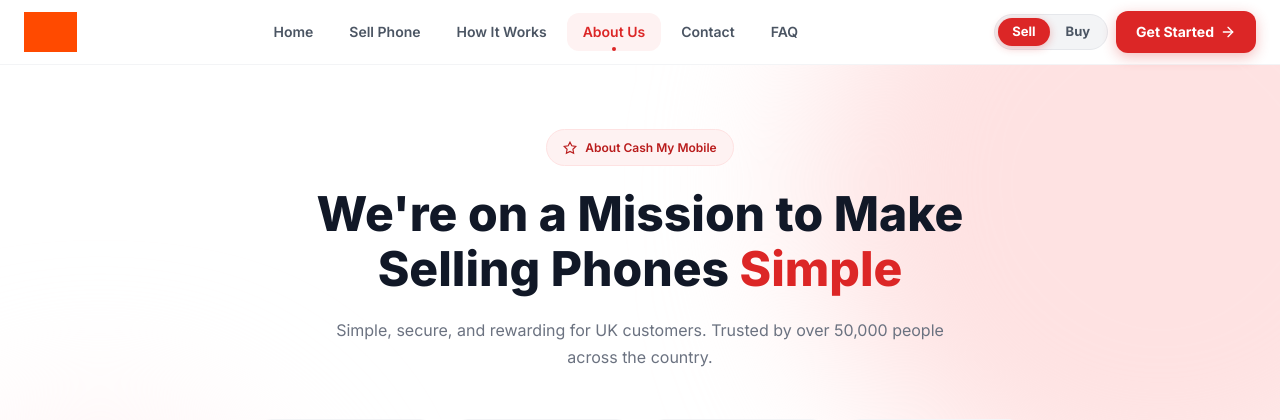
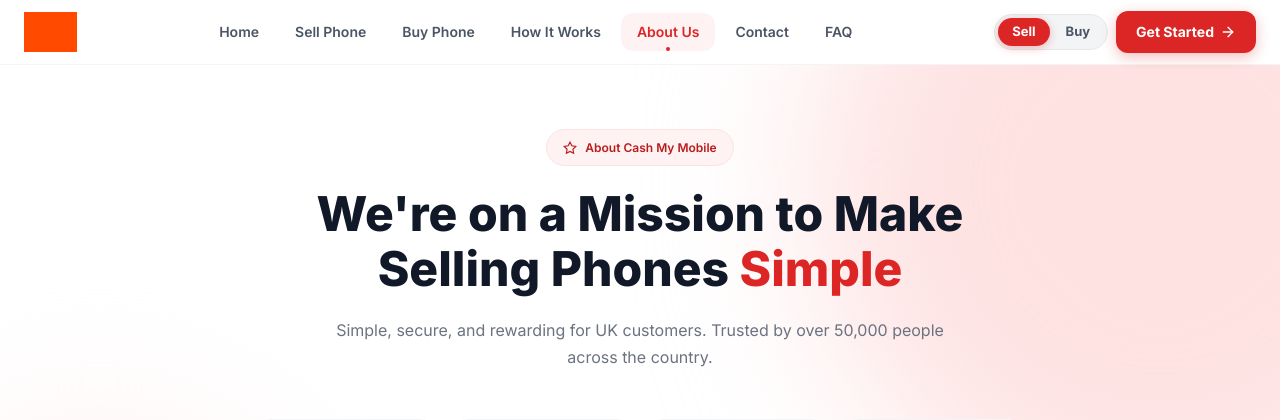
Before and after one commit to recyclemydeviceuk/python-backend-frontend, a FastAPI app: page /about in a window 1280 px wide. Shown: the top 420 px of the page. Run offline with FastAPI, Linux system fonts and the light colour scheme; parts of the project's set-up code (start-up, migrations or seed data) failed here and were passed over; grey boxes are pictures that could not be loaded.

Commit message:
Add Buy Phone to the header menu
Co-Authored-By: Claude Opus 5.5 <noreply@anthropic.com>

```diff
--- a/corefrontend/templates/partials/_header.html
+++ b/corefrontend/templates/partials/_header.html
@@ -6,6 +6,7 @@
     <nav class="nav-links">
       <a href="/" class="nav-link{% if active_page == 'home' %} active{% endif %}" data-page="home">Home</a>
       <a href="/sell" class="nav-link{% if active_page == 'sell' %} active{% endif %}" data-page="sell">Sell Phone</a>
+      <a href="https://buy.cashmymobile.co.uk/" class="nav-link">Buy Phone</a>
       <a href="/how-it-works" class="nav-link{% if active_page == 'how' %} active{% endif %}" data-page="how">How It Works</a>
       <a href="/about" class="nav-link{% if active_page == 'about' %} active{% endif %}" data-page="about">About Us</a>
       <a href="/contact" class="nav-link{% if active_page == 'contact' %} active{% endif %}" data-page="contact">Contact</a>
@@ -40,6 +41,7 @@
   <nav class="mobile-nav">
     <a href="/" class="mobile-nav-link{% if active_page == 'home' %} active{% endif %}" data-page="home"><span class="dot"></span>Home</a>
     <a href="/sell" class="mobile-nav-link{% if active_page == 'sell' %} active{% endif %}" data-page="sell"><span class="dot"></span>Sell Phone</a>
+    <a href="https://buy.cashmymobile.co.uk/" class="mobile-nav-link"><span class="dot"></span>Buy Phone</a>
     <a href="/how-it-works" class="mobile-nav-link{% if active_page == 'how' %} active{% endif %}" data-page="how"><span class="dot"></span>How It Works</a>
     <a href="/about" class="mobile-nav-link{% if active_page == 'about' %} active{% endif %}" data-page="about"><span class="dot"></span>About Us</a>
     <a href="/contact" class="mobile-nav-link{% if active_page == 'contact' %} active{% endif %}" data-page="contact"><span class="dot"></span>Contact</a>
```
